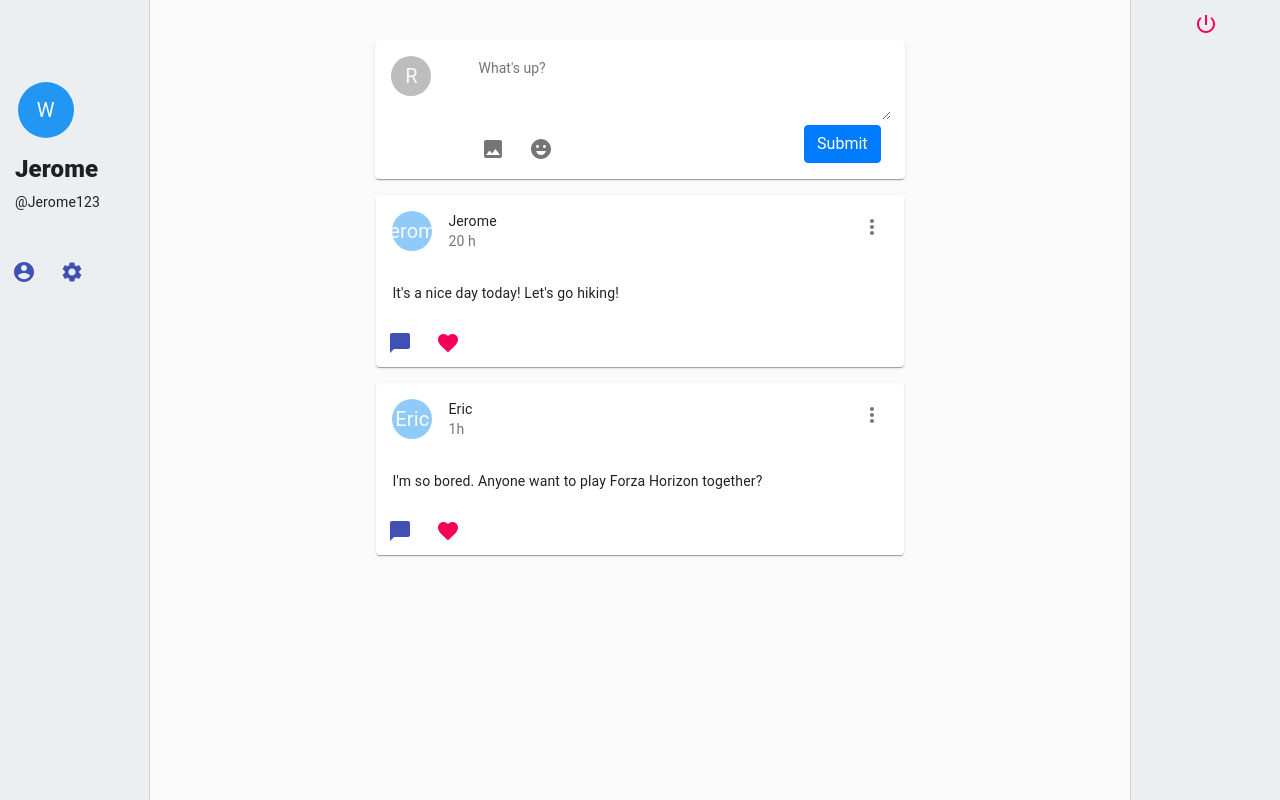
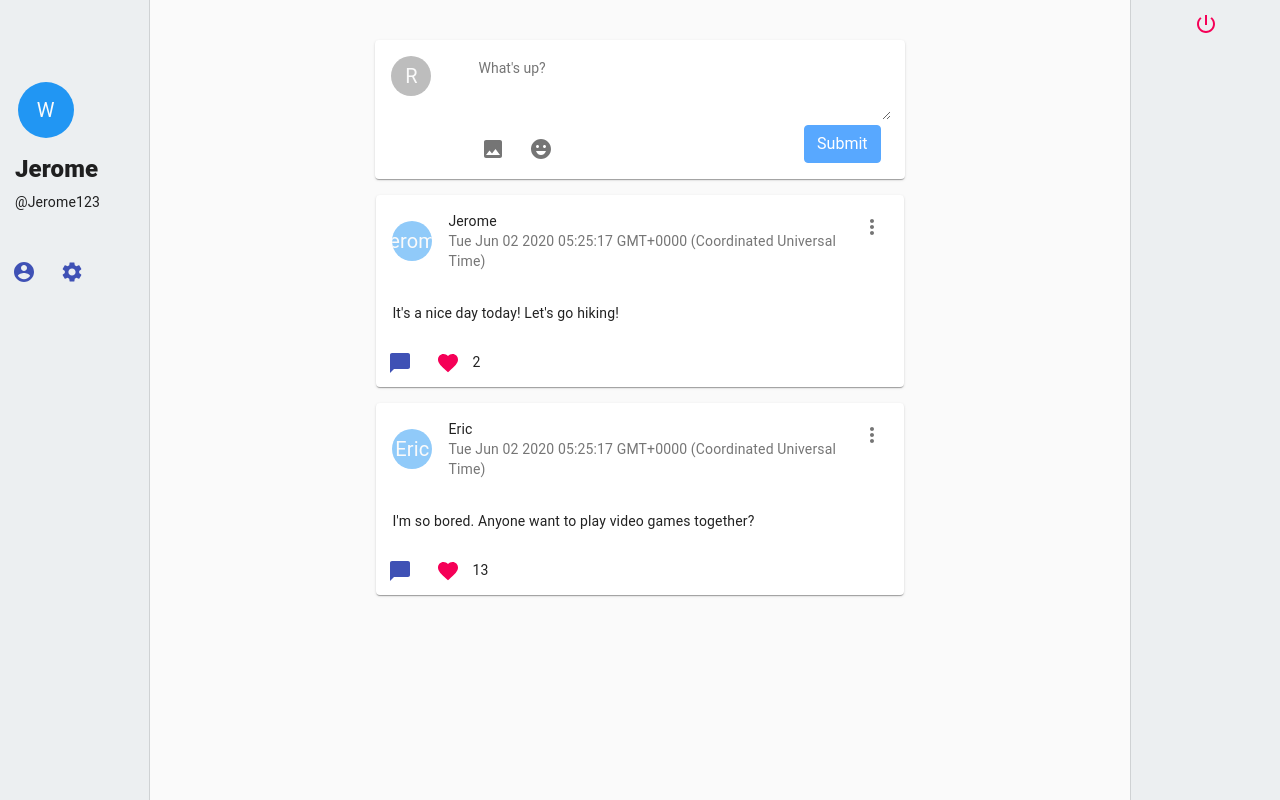
Before and after one commit to jiehangWu/circles, a React (Create React App) app in the folder frontend/: page /home in a window 1280 px wide. Built offline with nearby package versions, Linux system fonts and the light colour scheme.

Commit message:
add some basic actions to post

```diff
--- /dev/null
+++ b/frontend/src/actions/posts.actions.js
@@ -0,0 +1,6 @@
+export const submitPost = (post) => {
+    return {
+        type: "SUBMIT_POST",
+        payload: post,
+    }
+}
--- a/frontend/src/components/entrance/RegisterForm.js
+++ b/frontend/src/components/entrance/RegisterForm.js
@@ -31,7 +31,6 @@ class RegisterForm extends React.Component {
             && this.state.password === this.state.repeatedPassword) {
             this.props.register(this.state.username, this.state.password);
         }
-        // if
     };
 
     render() {
--- a/frontend/src/components/home/InputArea.js
+++ b/frontend/src/components/home/InputArea.js
@@ -5,8 +5,41 @@ import "./InputArea.css";
 import ImageIcon from '@material-ui/icons/Image';
 import IconButton from "@material-ui/core/IconButton";
 import EmojiEmotionsIcon from '@material-ui/icons/EmojiEmotions';
+import { submitPost } from '../../actions/posts.actions';
+import { connect } from 'react-redux';
 
 class InputArea extends React.Component {
+    constructor(props) {
+        super(props);
+        this.textArea = React.createRef();
+        this.state = {
+            content: "",
+        };
+    }
+
+    clearAll = () => {
+        this.setState({
+            content: "",
+        });
+        this.textArea.current.value = "";
+    }
+
+    handleSubmit = () => {
+        if (this.state.content) {
+            this.props.submitPost({
+                userID: "Jerome",
+                content: this.state.content,
+                time: new Date(),
+            });
+            this.clearAll();
+        }
+    }
+
+    handleChange = (e) => {
+        this.setState({
+            content: e.target.value,
+        });
+    }
 
     render() {
         return (
@@ -22,7 +55,9 @@ class InputArea extends React.Component {
                                 <textarea className="text-box mx-2 mt-3"
                                           rows="3"
                                           placeholder="What's up?"
-                                          required>
+                                          required
+                                          onChange={(e) => {this.handleChange(e)}}
+                                          ref={this.textArea}>
 
                                 </textarea>
                             <IconButton aria-label="upload image">
@@ -31,7 +66,10 @@ class InputArea extends React.Component {
                             <IconButton aria-label="add emoji">
                                 <EmojiEmotionsIcon/>
                             </IconButton>
-                            <button type="button" className="btn btn-primary float-right mx-4 mb-3">
+                            <button type="button"
+                                    className={"btn btn-primary float-right mx-4 mb-3"
+                                        + (this.state.content ? "" : " disabled")}
+                                    onClick={this.handleSubmit}>
                                 Submit
                             </button>
                         </div>
@@ -42,4 +80,10 @@ class InputArea extends React.Component {
     }
 }
 
-export default InputArea;
+const matchDispatchToProps = dispatch => {
+    return {
+        submitPost: (post) => dispatch(submitPost(post)),
+    };
+}
+
+export default connect(null, matchDispatchToProps)(InputArea);
--- a/frontend/src/components/home/PostContainer.js
+++ b/frontend/src/components/home/PostContainer.js
@@ -61,6 +61,7 @@ const PostContainer = (props) => {
                 <IconButton aria-label="like">
                     <FavoriteIcon color='secondary' />
                 </IconButton>
+                <span>{props.likes}</span>
             </Card>
         </div>
     );
--- a/frontend/src/components/home/PostList.js
+++ b/frontend/src/components/home/PostList.js
@@ -11,7 +11,7 @@ class PostList extends React.Component {
         return (
             <div>
                 {this.props.posts.postList.map((post) =>
-                    <PostContainer userID={post.userID} time={post.time} content={post.content} />
+                    <PostContainer userID={post.userID} time={post.time.toString()} content={post.content} likes={post.likes}/>
                 )}
             </div>
         )
--- a/frontend/src/reducers/posts.reducer.js
+++ b/frontend/src/reducers/posts.reducer.js
@@ -1,20 +1,39 @@
 const mockState = {
+    counter: 3,
     postList: [
         {
+            postID: 2,
             userID: 'Jerome',
-            time: '20 h',
-            content: `It's a nice day today! Let's go hiking!`
+            time: new Date(),
+            content: `It's a nice day today! Let's go hiking!`,
+            likes: 2,
+            isLiked: false,
         },
         {
+            postID: 1,
             userID: 'Eric',
-            time: '1h',
-            content: 'I\'m so bored. Anyone want to play Forza Horizon together?'
+            time: new Date(),
+            content: 'I\'m so bored. Anyone want to play video games together?',
+            likes: 13,
+            isLiked: false,
         }
     ]
 }
 
 export const posts = (state = mockState, action) => {
     switch (action.type) {
+        case "SUBMIT_POST":
+            return {
+                counter: state.counter + 1,
+                postList: [{
+                    postID: state.counter,
+                    userID: action.payload.userID,
+                    time: action.payload.time,
+                    content: action.payload.content,
+                    likes: 0,
+                    isLiked: false,
+                }, ...state.postList]
+            }
         default:
             return state;
     }
```
